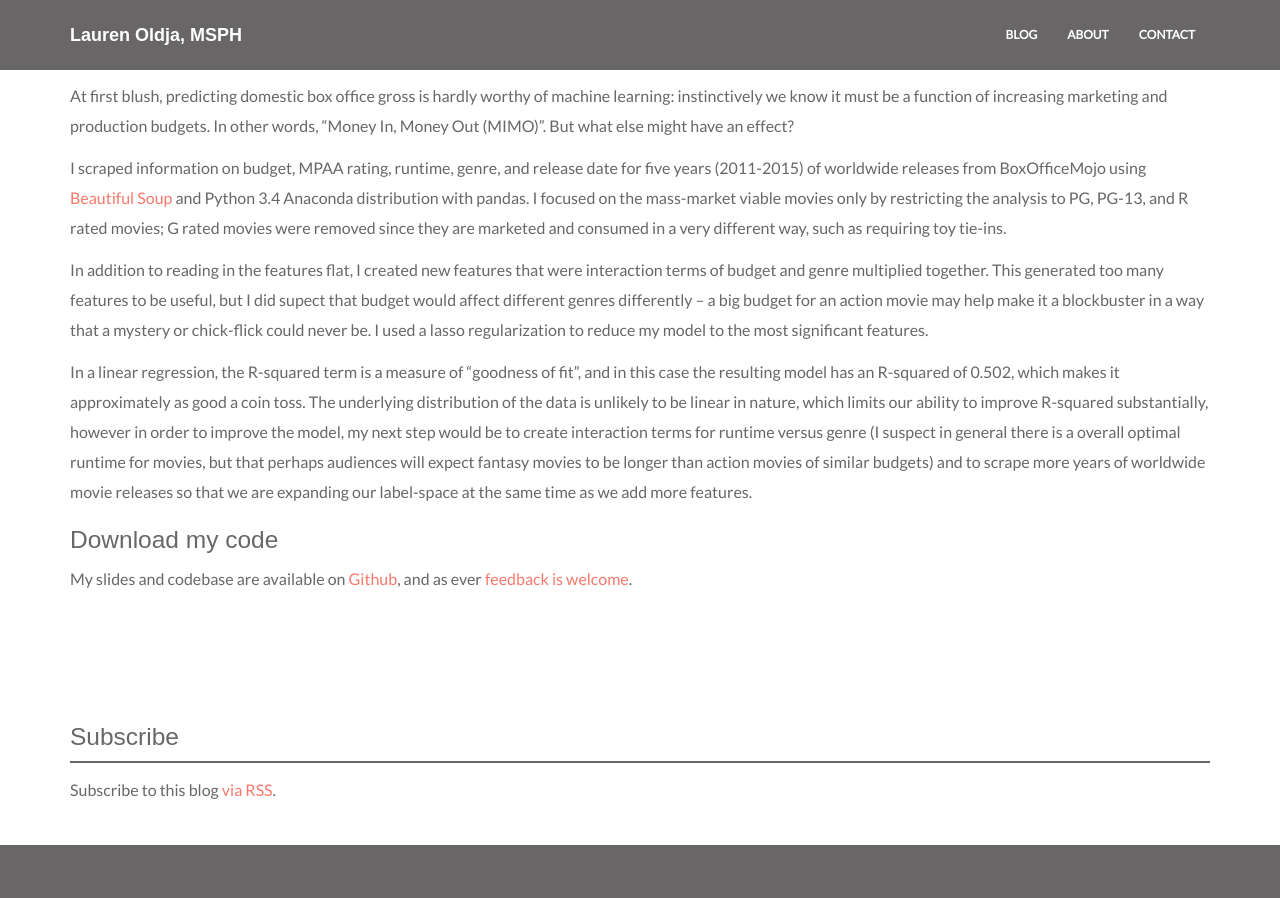
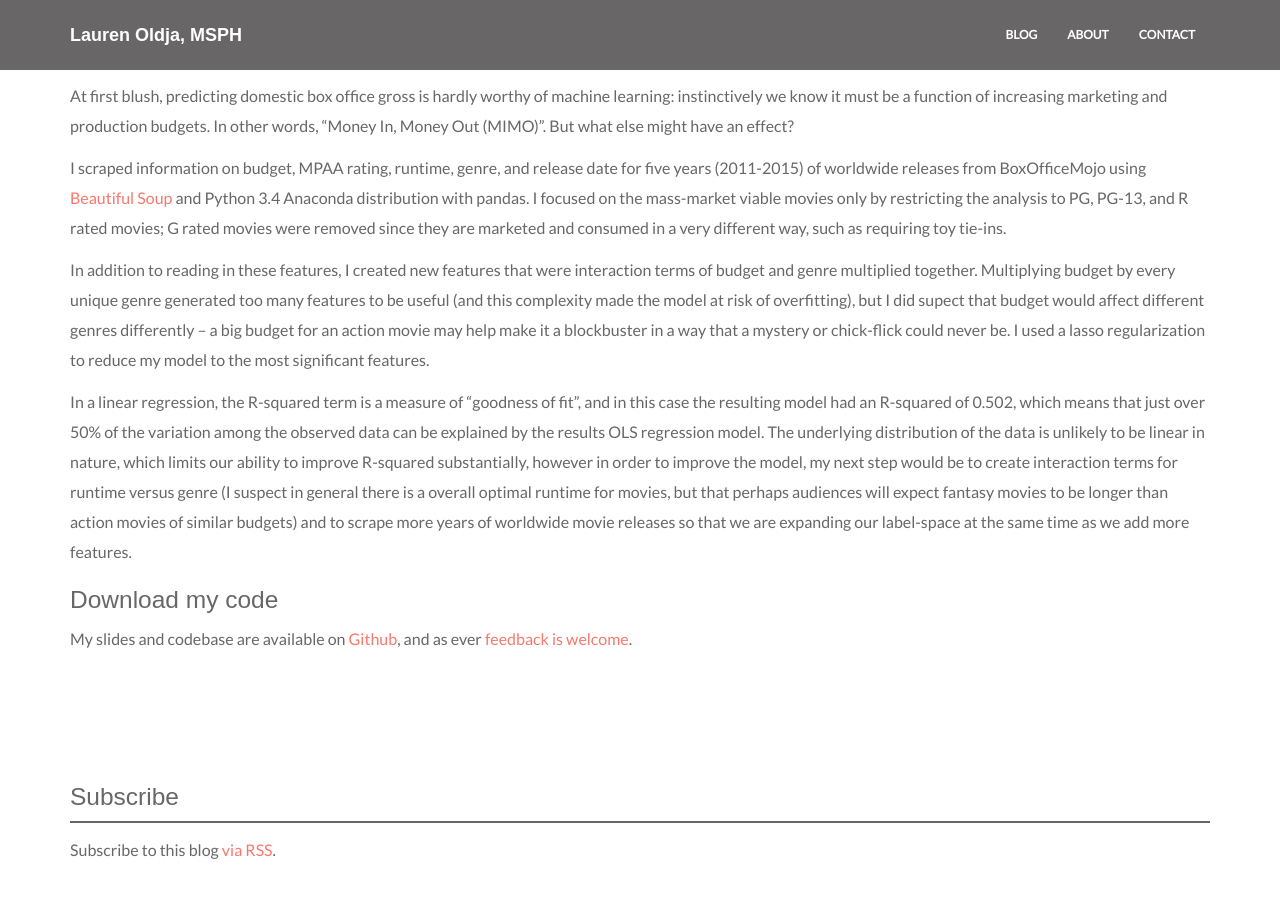
Before and after one commit to loldja/loldja.github.io, a Jekyll site: the page built from _posts/blog/2016-10-07-supervised-learning-at-the-movies.markdown, in a window 1280 px wide and 900 px high, scrolled down 930 px. Built offline with Jekyll 4.4.1, drawn with Linux system fonts in a browser that asks for light colours; nearby versions of some CDN libraries.

Commit message:
boxoffice blog update

```diff
--- a/_posts/blog/2016-10-07-supervised-learning-at-the-movies.markdown
+++ b/_posts/blog/2016-10-07-supervised-learning-at-the-movies.markdown
@@ -17,9 +17,9 @@ At first blush, predicting domestic box office gross is hardly worthy of machine
 
 I scraped information on budget, MPAA rating, runtime, genre, and release date for five years (2011-2015) of worldwide releases from BoxOfficeMojo using [Beautiful Soup](https://www.crummy.com/software/BeautifulSoup/) and Python 3.4 Anaconda distribution with pandas. I focused on the mass-market viable movies only by restricting the analysis to PG, PG-13, and R rated movies; G rated movies were removed since they are marketed and consumed in a very different way, such as requiring toy tie-ins.
 
-In addition to reading in the features flat, I created new features that were interaction terms of budget and genre multiplied together. This generated too many features to be useful, but I did supect that budget would affect different genres differently -- a big budget for an action movie may help make it a blockbuster in a way that a mystery or chick-flick could never be. I used a lasso regularization to reduce my model to the most significant features.
+In addition to reading in these features, I created new features that were interaction terms of budget and genre multiplied together. Multiplying budget by every unique genre generated too many features to be useful (and this complexity made the model at risk of overfitting), but I did supect that budget would affect different genres differently -- a big budget for an action movie may help make it a blockbuster in a way that a mystery or chick-flick could never be. I used a lasso regularization to reduce my model to the most significant features.
 
-In a linear regression, the R-squared term is a measure of "goodness of fit", and in this case the resulting model has an R-squared of 0.502, which makes it approximately as good a coin toss. The underlying distribution of the data is unlikely to be linear in nature, which limits our ability to improve R-squared substantially, however in order to improve the model, my next step would be to create interaction terms for runtime versus genre (I suspect in general there is a overall optimal runtime for movies, but that perhaps audiences will expect fantasy movies to be longer than action movies of similar budgets) and to scrape more years of worldwide movie releases so that we are expanding our label-space at the same time as we add more features.
+In a linear regression, the R-squared term is a measure of "goodness of fit", and in this case the resulting model had an R-squared of 0.502, which means that just over 50% of the variation among the observed data can be explained by the results OLS regression model. The underlying distribution of the data is unlikely to be linear in nature, which limits our ability to improve R-squared substantially, however in order to improve the model, my next step would be to create interaction terms for runtime versus genre (I suspect in general there is a overall optimal runtime for movies, but that perhaps audiences will expect fantasy movies to be longer than action movies of similar budgets) and to scrape more years of worldwide movie releases so that we are expanding our label-space at the same time as we add more features.
 
 ## Download my code
 My slides and codebase are available on [Github](https://github.com/loldja/ds9_luther), and as ever [feedback is welcome](http://www.laurenoldja.net/contact).
```
